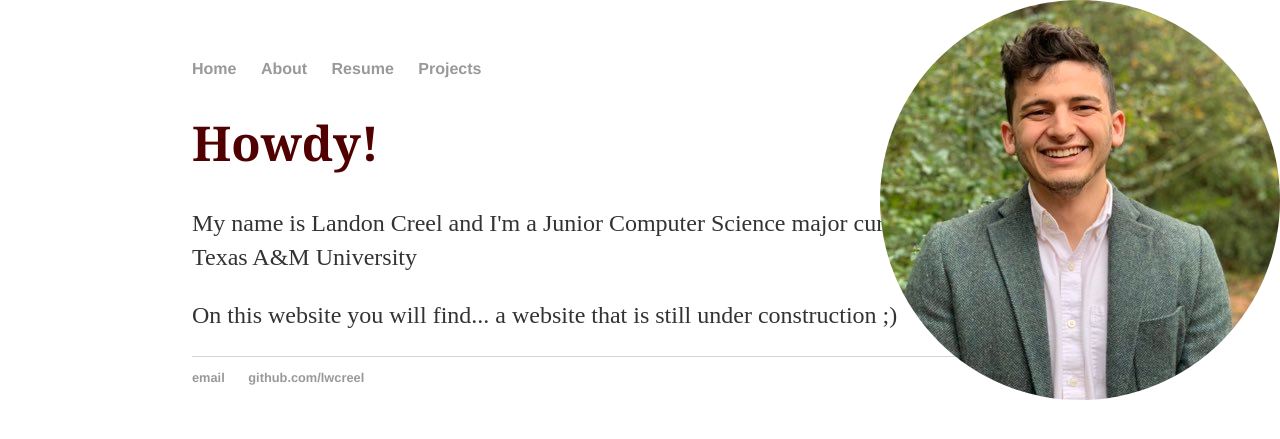
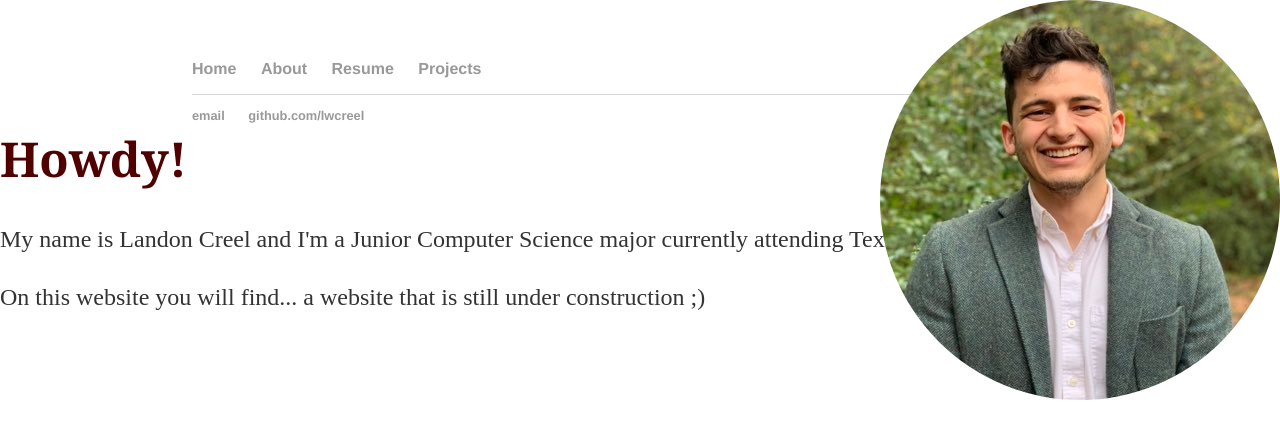
Before and after one commit to lwcreel/lwcreel.github.io, a Jekyll site: the page built from index.html, in a window 1280 px wide. Shown: the top 439 px of the page. Built offline with Jekyll 4.4.1, drawn with Linux system fonts in a browser that asks for light colours.

Commit message:
layout fix 1 (there's gonna be a lot of these lol)

```diff
--- a/css/main.css
+++ b/css/main.css
@@ -52,3 +52,8 @@ ul.posts li {
     top: 0;
     right: 0;
 }
+
+.blurb {
+    position: absolute;
+    left: 0;
+}
```
